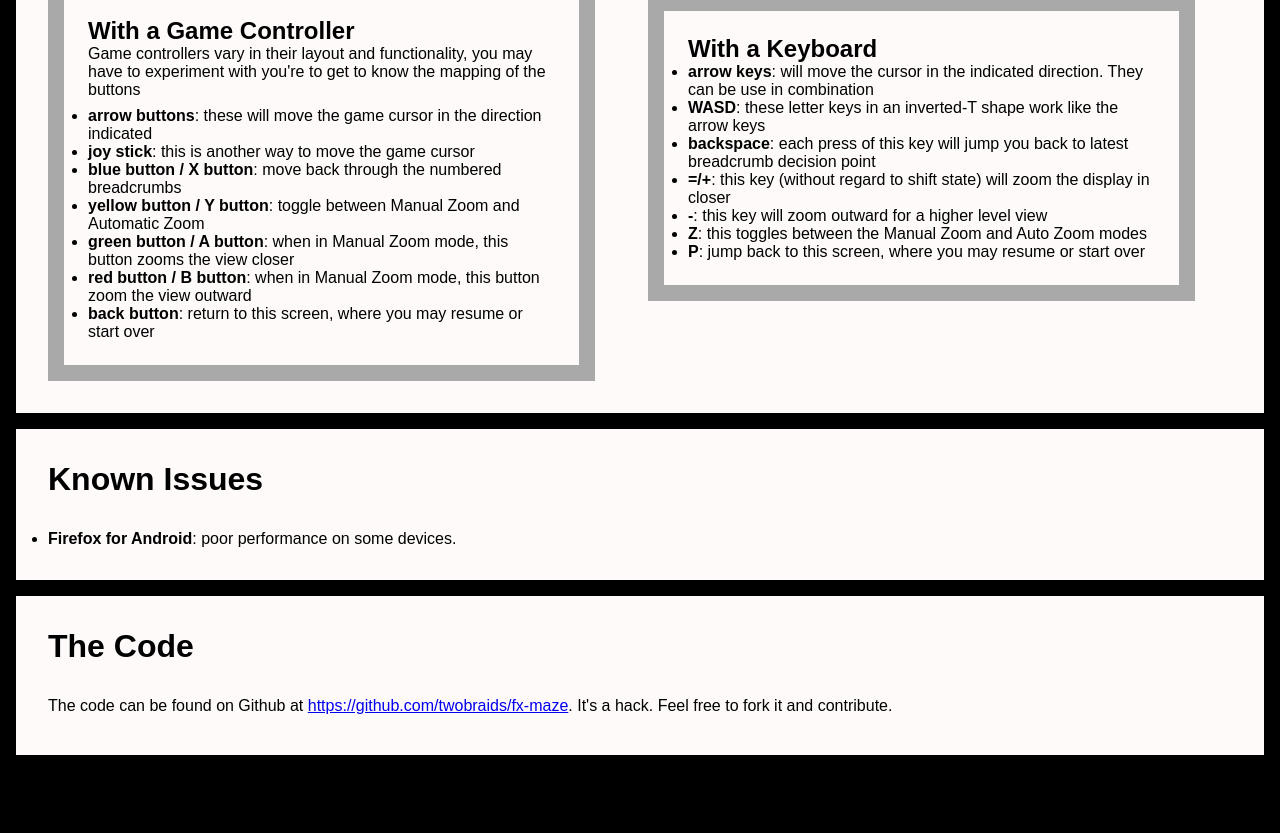
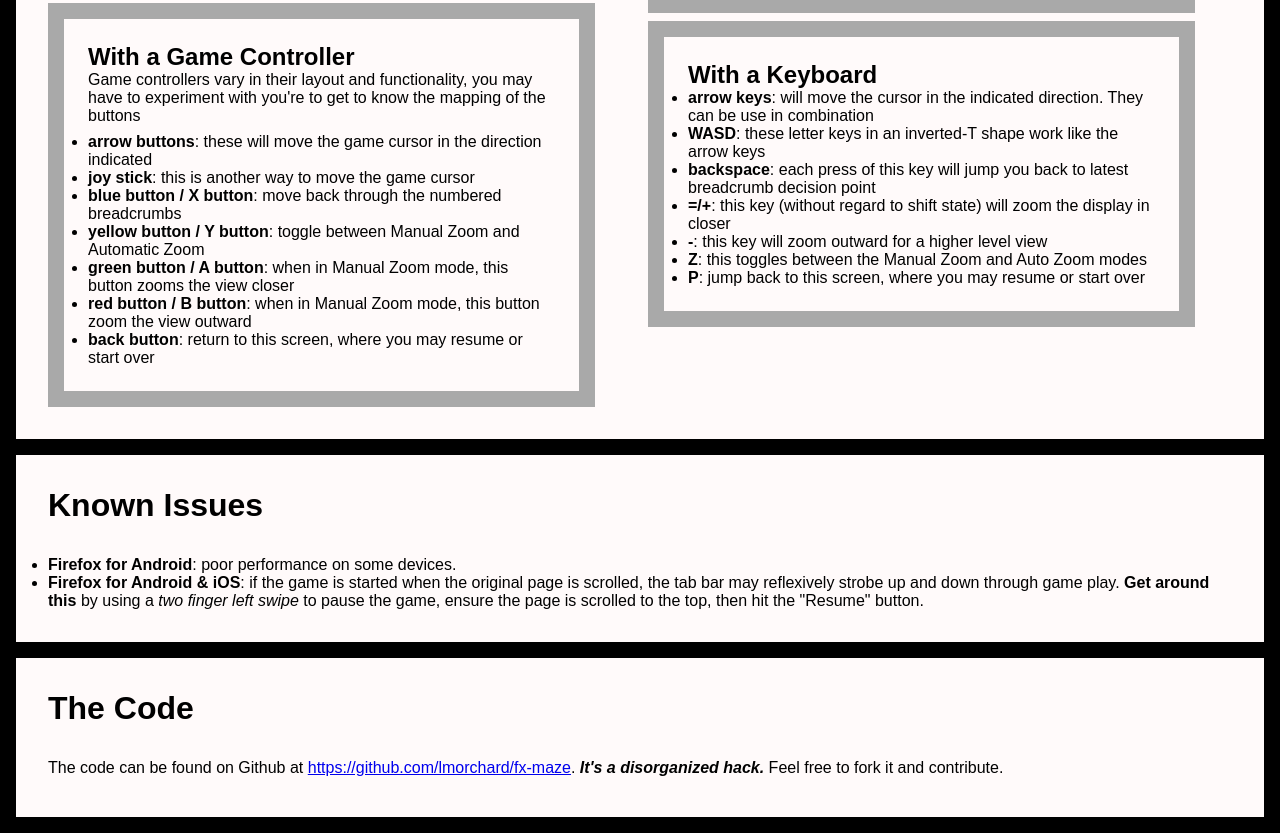
Before and after one commit to twobraids/maze39, a website: page src/index.html in a window 1280 px wide. Shown: the part 1356-2189 px from the top of the page. Before the commit the page ends 2127 px from the top, so only its background shows below. Drawn offline with Linux system fonts and the light colour scheme.

Commit message:
last minute text changes

```diff
--- a/src/index.html
+++ b/src/index.html
@@ -15,6 +15,7 @@
       #theStartButton { text-align: center; color: aqua; font-size: large; visibility: hidden }
       #theResumeButton { text-align: center; color: orange; font-size: large; visibility: hidden; display: none }
       #errors { text-align: center; color: red; font-size: large; visibility: hidden }
+      #warning { text-align: center; color: orange }
       .listItem { font-weight:bold ;}
       .boxed {
         display: block;
@@ -59,6 +60,7 @@
       </div>
       <p id="buttons"><span id="theStartButton">START NEW GAME</span><span>&nbsp;&nbsp;&nbsp;&nbsp;</span><span id="theResumeButton">RESUME THE GAME</span></p>
       <div class="howto boxed extra-to-hide">
+        <p id="warning">Android & iOS users - start the game with this page scrolled to the top - see <a href="#knownissues">known issues</a> below</p>
         <h1>How to Play</h1>
         <p>The objective is to move your player from the maze start point through to the end. Once at the end,
         you've made it to Hawaii.</p>
@@ -131,16 +133,19 @@
         </div>
         </div>
       </div>
-      <div class="knownissues boxed extra-to-hide">
+      <div id="knownissues" class="boxed extra-to-hide">
         <h1>Known Issues</h1>
         <ul>
           <li><span class="listItem">Firefox for Android</span>: poor performance on some devices.</li>
+          <li><span class="listItem">Firefox for Android & iOS</span>: if the game is started when the original page is
+          scrolled, the tab bar may reflexively strobe up and down through game play. <strong>Get around this</strong> by using a <em>two
+          finger left swipe</em> to pause the game, ensure the page is scrolled to the top, then hit the "Resume" button.</li>
         </ul>
       </div>
       <div class="codereference boxed extra-to-hide">
         <h1>The Code</h1>
-        <p>The code can be found on Github at <a href="https://github.com/twobraids/fx-maze">https://github.com/twobraids/fx-maze</a>.
-        It's a hack.  Feel free to fork it and contribute.</p>
+        <p>The code can be found on Github at <a href="https://github.com/twobraids/fx-maze">https://github.com/lmorchard/fx-maze</a>.
+        <strong><em>It's a disorganized hack.</em></strong>  Feel free to fork it and contribute.</p>
       </div>
     </div>
     <script src="index.js" type="text/javascript"></script>
```
